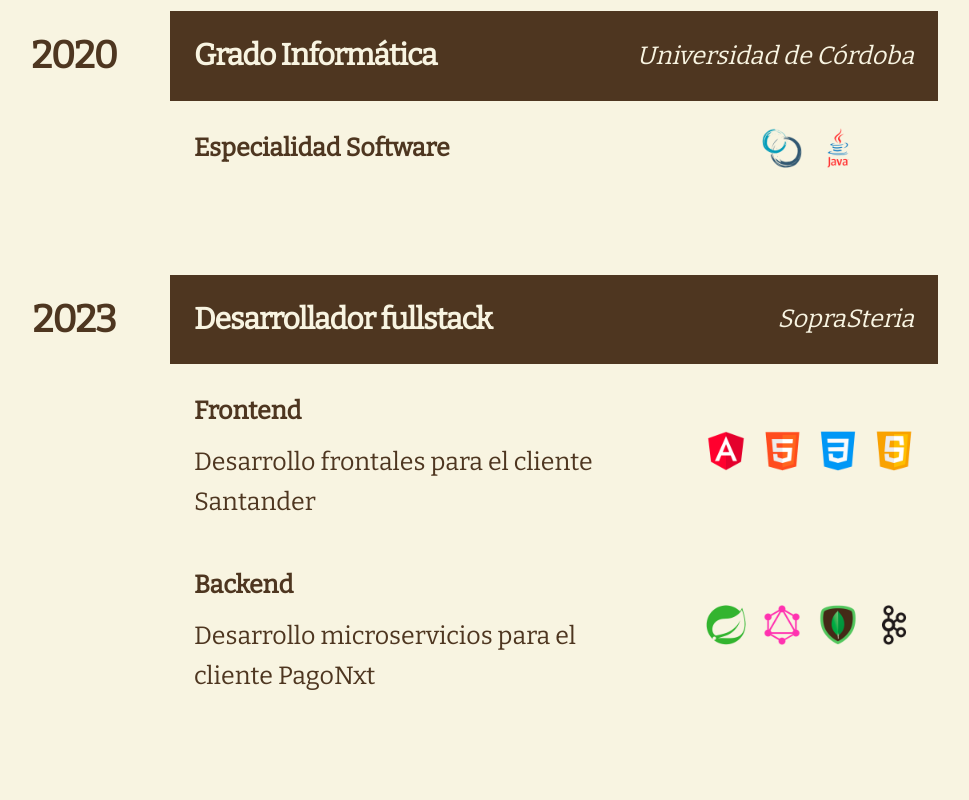
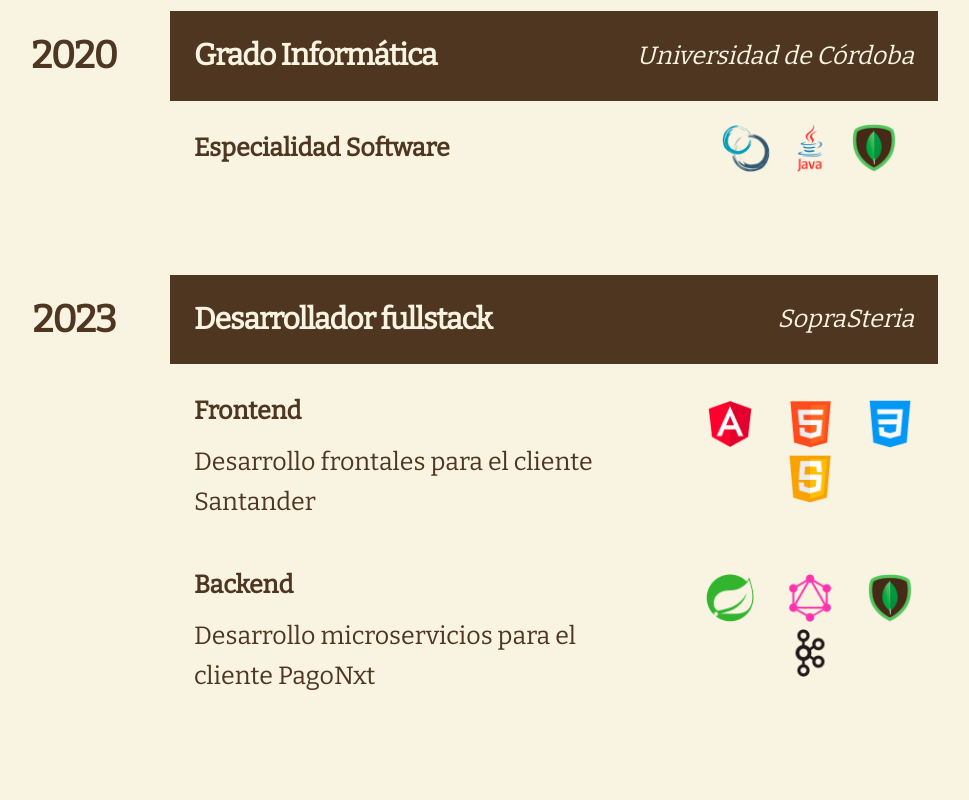
Before and after one commit to i42maroa/my-personal-web, a Next.js app: page / in a window 1280 px wide. Shown: the part 1940-2740 px from the top of the page, without its empty margins (182-1151 px from the left). Built offline with nearby package versions, Linux system fonts and the light colour scheme.

Commit message:
Refactor img to Image

```diff
--- a/app/components/shared/cards/experience/Experience.module.css
+++ b/app/components/shared/cards/experience/Experience.module.css
@@ -91,8 +91,12 @@
     position: relative;
 }
 
-.contentTechnologies img{
-    margin: 0.5rem;
+.imageContainer{
+    position: relative;
+    width: 3rem;
+    height: 3rem;
+    background-color: transparent;
+    margin: 0.2rem 0.5rem;
 }
 
 @media (max-width: 700px) {
--- a/app/components/shared/cards/experience/Experience.tsx
+++ b/app/components/shared/cards/experience/Experience.tsx
@@ -1,5 +1,6 @@
 import { ExperienceInterface } from '@/app/interface/experience.interface'
 import styles from './Experience.module.css'
+import Image from 'next/image'
 
 export function Experience ({ experience } : {experience:ExperienceInterface}) {
   return (
@@ -29,7 +30,10 @@ export function Experience ({ experience } : {experience:ExperienceInterface}) {
               </div>
               <div className={styles.contentTechnologies}>
                 {e.tecnologies.length > 0 && e.tecnologies.map((t) => (
-                  <img src={t.url} key={t.alt} alt={t.alt} height={40} width={40} />
+
+                  <div className={styles.imageContainer}>
+                    <Image className={styles.image} src={t.image.url} key={t.name} alt={t.image.alt} fill sizes='10vh'/>
+                  </div>
                 ))}
               </div>
             </div>
--- a/app/interface/experience.interface.tsx
+++ b/app/interface/experience.interface.tsx
@@ -1,9 +1,9 @@
-import { ImageInterface } from './image.interface'
+import { ImageInterface, TechnologyInterface } from './image.interface'
 
 export interface DescriptionsExperienceInterface{
     title:string,
     description:string,
-    tecnologies: ImageInterface[]
+    tecnologies: TechnologyInterface[]
 }
 
 export interface ExperienceInterface {
--- a/data/experience.data.tsx
+++ b/data/experience.data.tsx
@@ -1,4 +1,5 @@
 import { ExperienceInterface } from '@/app/interface/experience.interface'
+import * as TEC from '@/data/technology.data'
 
 export const EXPERIENCE_DATA: ExperienceInterface[] = [
   {
@@ -11,14 +12,7 @@ export const EXPERIENCE_DATA: ExperienceInterface[] = [
         title: 'Especialidad Software',
         description: '',
         tecnologies: [
-          {
-            alt: 'scrum',
-            url: '/images/scrum.png'
-          },
-          {
-            alt: 'java',
-            url: '/images/java.png'
-          }
+          TEC.SCRUM, TEC.JAVA, TEC.ANDROID
         ]
       }
     ]
@@ -33,44 +27,20 @@ export const EXPERIENCE_DATA: ExperienceInterface[] = [
         title: 'Frontend',
         description: 'Desarrollo frontales para el cliente Santander',
         tecnologies: [
-          {
-            alt: 'angular',
-            url: '/images/angular.png'
-          },
-          {
-            alt: 'html',
-            url: '/images/html.png'
-          },
-          {
-            alt: 'css',
-            url: '/images/css.png'
-          },
-          {
-            alt: 'javascript',
-            url: '/images/js.png'
-          }
+          TEC.ANGULAR,
+          TEC.HTML,
+          TEC.CSS,
+          TEC.JAVASCRIPT
         ]
       },
       {
         title: 'Backend',
         description: 'Desarrollo microservicios para el cliente PagoNxt',
         tecnologies: [
-          {
-            alt: 'spring',
-            url: '/images/spring.png'
-          },
-          {
-            alt: 'graphql',
-            url: '/images/graphql.png'
-          },
-          {
-            alt: 'mongodb',
-            url: '/images/mongodb.png'
-          },
-          {
-            alt: 'kafka',
-            url: '/images/kafka.png'
-          }
+          TEC.SPRING,
+          TEC.GRAPHQL,
+          TEC.MONGO_DB,
+          TEC.KAFKA
         ]
       }
     ]
--- a/data/technologies.data.tsx
+++ b/data/technologies.data.tsx
@@ -4,11 +4,11 @@ import * as TEC from '@/data/technology.data'
 
 export const FRONT_TECHNOLOGY: TechnologyInterface[] = [
   TEC.ANGULAR,
-  TEC.REACT,
   TEC.NEXTJS,
   TEC.HTML,
   TEC.CSS,
-  TEC.JAVASCRIPT
+  TEC.JAVASCRIPT,
+  TEC.ANDROID
 ]
 
 export const BACK_TECHNOLOGY: TechnologyInterface[] = [
--- a/data/technology.data.tsx
+++ b/data/technology.data.tsx
@@ -143,3 +143,13 @@ export const REDUX: TechnologyInterface = {
   },
   name: 'Redux'
 }
+
+
+export const ANDROID: TechnologyInterface = {
+  description: '',
+  image: {
+    url: '/images/mongodb.png',
+    alt: 'android'
+  },
+  name: 'Android'
+}
```
